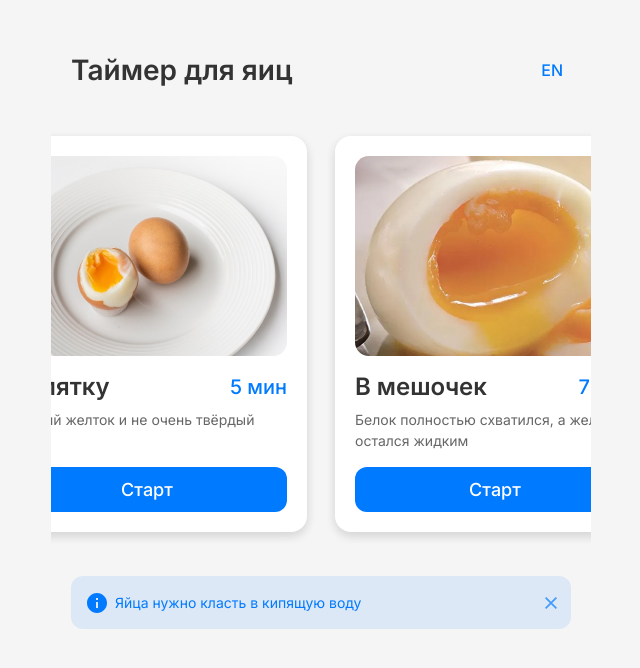
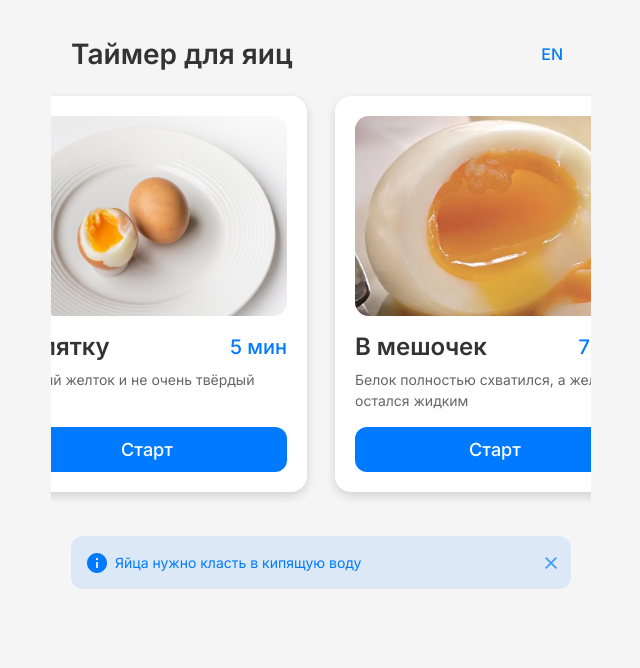
Before and after one commit to yagudnybubgum/eggbtimerbit, a website: page public/index.html in a window 1280 px wide. Shown: the whole page, without its empty margins (319-959 px from the left). Drawn offline with Linux system fonts and the light colour scheme; a script that the page names is missing.

Commit message:
chore: manual UI spacing tweak

```diff
--- a/public/index.html
+++ b/public/index.html
@@ -27,8 +27,8 @@
       display: flex;
       justify-content: space-between;
       align-items: center;
-      margin-bottom: 24px;
-      margin-top: 32px;
+      margin-bottom: 0px;
+      margin-top: 16px;
     }
 
     .lang-switch {
```
